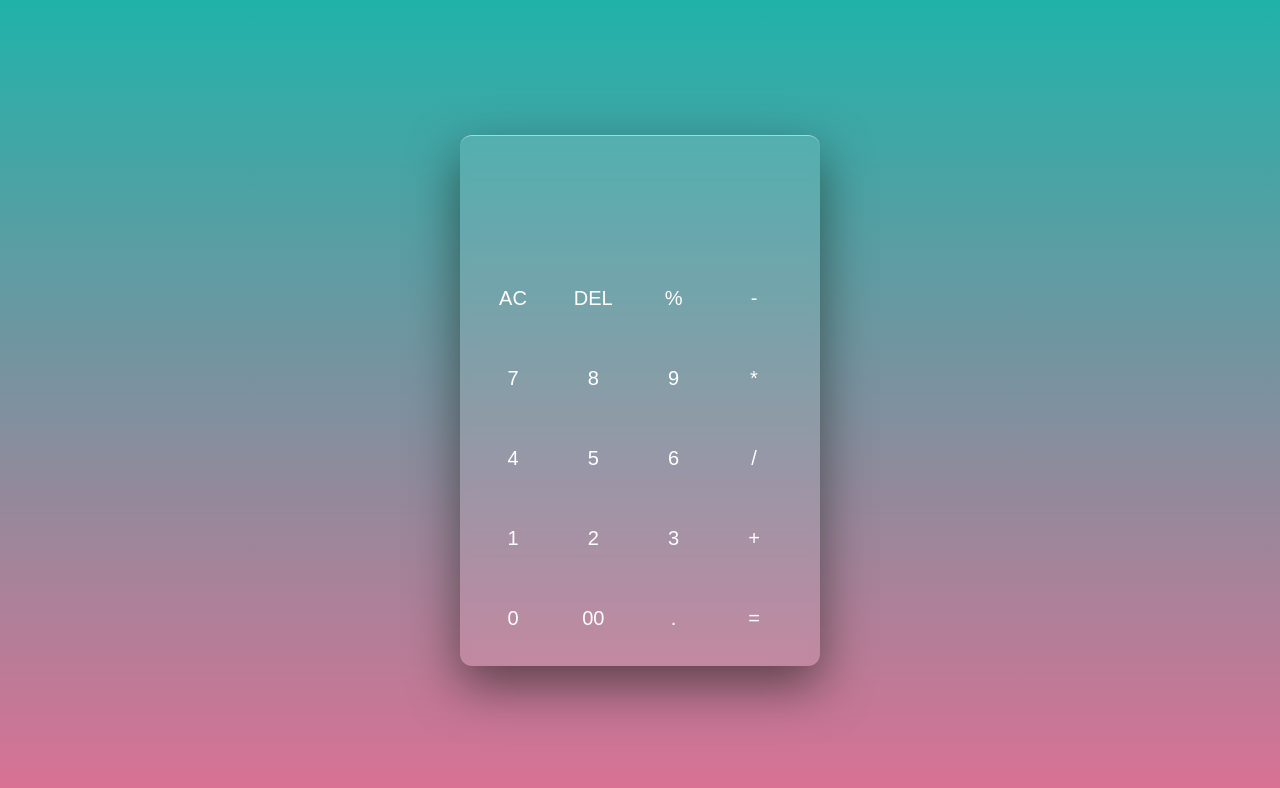
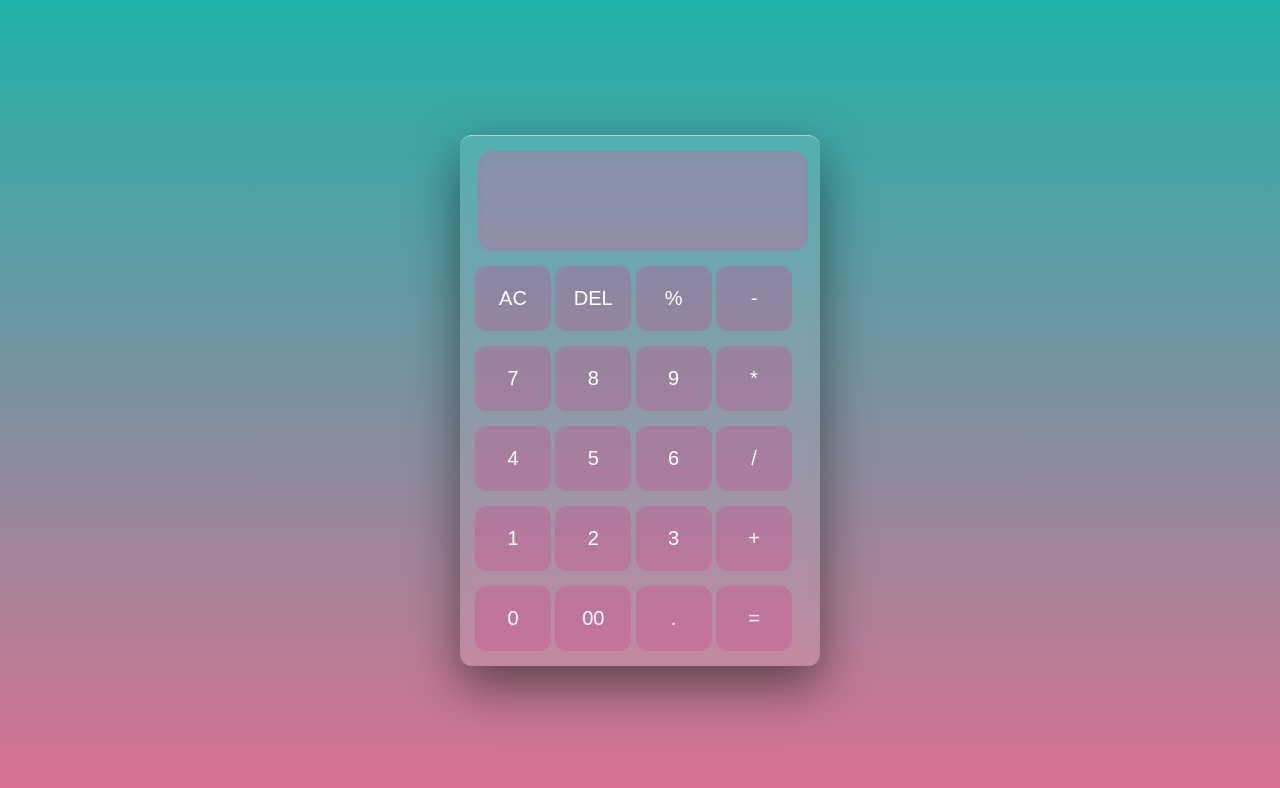
Before and after one commit to Faria-siddiqi/Calculator-in-JavaScript, a plain HTML site: page index.html in a window 1280 px wide. Drawn offline with Linux system fonts and the light colour scheme.

Commit message:
New Update

```diff
--- a/index.html
+++ b/index.html
@@ -6,13 +6,15 @@
     <meta http-equiv="X-UA-Compatible" content="IE=edge">
     <meta name="viewport" content="width=device-width, initial-scale=1.0">
     <link rel="stylesheet" href="./style.css">
+    <link rel="icon" type="image/x-icon" href="Calculator-icon.png">
     <title>Calculator | Page</title>
 </head>
 
 <body>
     <form action="#" name="forms">
         <div class="Container">
-            <input type="text" name="answer" id="">
+
+            <input type="text" name="answer" id="input-field">
             <div class="buttons">
                 <input type="button" value="AC" onclick="forms.answer.value = ' '">
                 <input type="button" value="DEL"
--- a/style.css
+++ b/style.css
@@ -15,6 +15,7 @@ body {
 }
 
 .Container {
+
     width: 360px;
     backdrop-filter: blur(5px);
     border-top: 1px solid rgba(255, 255, 255, 0.5);
@@ -24,13 +25,17 @@ body {
     box-shadow: 0 20px 50px rgba(0, 10, 0, 0.5);
 }
 
-.Container input[type="text"]{
+
+
+.Container input[type="text"] {
     width: 100%;
     height: 100px;
     margin: 0 3px;
     outline: none;
-    background: transparent;
+    background: rgba(213, 57, 135, 0.277);
+    backdrop-filter: blur(5px);
     border: none;
+    border-radius: 15px;
     color: #fff;
     text-align: right;
     font-size: 20px;
@@ -38,11 +43,13 @@ body {
 
 }
 
-.buttons input[type="button"]{
+.buttons input[type="button"] {
     height: 65px;
     color: #fff;
     width: 23%;
-    background: transparent;
+
+    /* background: transparent; */
+    background: rgba(213, 57, 135, 0.277);
     border-radius: 12px;
     margin-top: 15px;
     outline: none;
@@ -52,6 +59,7 @@ body {
     transition: all 0.3 ease;
 
 }
-.buttons input[type="button"]:hover{
+
+.buttons input[type="button"]:hover {
     background: rgba(255, 255, 255, 0.1);
 }
```
Also changed, not shown: Calculator-icon.png (added).
